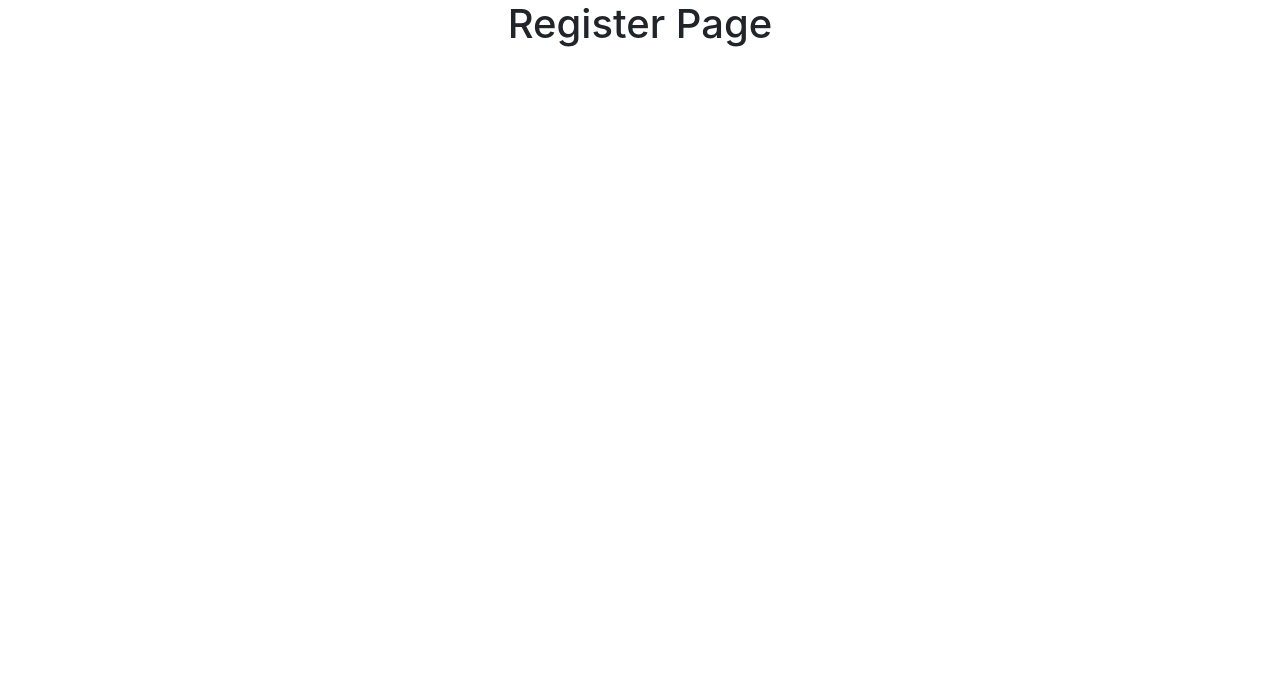
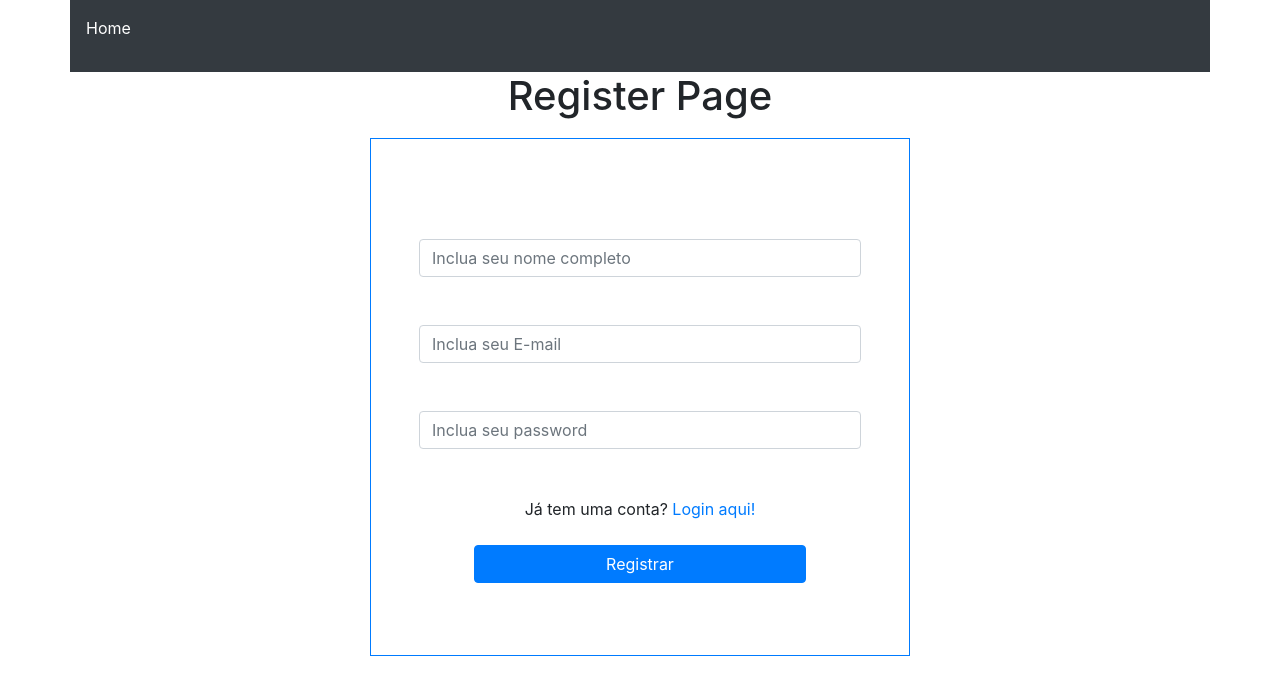
Before and after one commit to NeiTDutra/login_jwt_node_mongodb_vue, a Vue app in the folder frontend/authentication-app-vue/: page /register in a window 1280 px wide. Shown: the top 694 px of the page. Built offline with nearby package versions, Linux system fonts and the light colour scheme.

Commit message:
implementa formulario de cadastro

```diff
--- a/frontend/authentication-app-vue/public/index.html
+++ b/frontend/authentication-app-vue/public/index.html
@@ -11,6 +11,11 @@
     <noscript>
       <strong>We're sorry but <%= htmlWebpackPlugin.options.title %> doesn't work properly without JavaScript enabled. Please enable it to continue.</strong>
     </noscript>
+    <div class="container bg-dark p-3 w-100 text-white">
+      <p>
+        <a class="text-white" href="/">Home</a>
+      </p>
+    </div>
     <div id="app"></div>
     <!-- built files will be auto injected -->
   </body>
--- a/frontend/authentication-app-vue/src/components/auth-components/home/HomeComponent.vue
+++ b/frontend/authentication-app-vue/src/components/auth-components/home/HomeComponent.vue
@@ -2,7 +2,7 @@
     <div class="container text-center">
         <h1>Home Page</h1>
         <p>Welcome to the login with JWT-NODE-VUE-MONGODB sistem...</p>
-        <p>Successfull into access this master page... <strong>explore and have fun!!!</strong></p>
+        <p>Successfull into access this main page... <strong>explore and have fun!!!</strong></p>
         <ul>
             <li>
                 <a href="/login">Login</a>
--- a/frontend/authentication-app-vue/src/components/auth-components/login/LoginComponent.vue
+++ b/frontend/authentication-app-vue/src/components/auth-components/login/LoginComponent.vue
@@ -5,7 +5,7 @@
             <div class="col-lg-6 offset-lg-3 col-sm-10 offset-sm-1">
                 <form
                     class="text-center border border-primary p-5"
-                    style="margin-top:70px; height;auto; padding-top:100px !important;"
+                    style="margin-top:10px; height;auto; padding-top:100px !important;"
                     v-on:submit.prevent="loginSubmitUserForm()"
                 >
                     <input
@@ -14,6 +14,7 @@
                         name="email"
                         id="email"
                         placeholder="Digite seu E-mail"
+                        required
                         v-model="loginForm.email"
                     />
                     <input
@@ -22,6 +23,7 @@
                         name="password"
                         id="password"
                         placeholder="Digite seu Password"
+                        required
                         v-model="loginForm.password"
                     />
                     <p>Não tem uma conta?
--- a/frontend/authentication-app-vue/src/components/auth-components/register/Register.js
+++ b/frontend/authentication-app-vue/src/components/auth-components/register/Register.js
@@ -4,6 +4,18 @@ Description
 export default {
   name: 'RegisterComponent',
   data() {
-    return {};
+    return {
+      registerForm: {
+        name: null,
+        email: null,
+        password: null,
+      },
+    };
+  },
+
+  methods: {
+    registerSubmitUserForm() {},
+
+    async submitRegisterUser() {},
   },
 };
--- a/frontend/authentication-app-vue/src/components/auth-components/register/RegisterComponent.vue
+++ b/frontend/authentication-app-vue/src/components/auth-components/register/RegisterComponent.vue
@@ -1,6 +1,55 @@
 <template>
-    <div class="row justify-content-center">
+    <div class="container text-center">
         <h1>Register Page</h1>
+        <div class="row">
+            <div class="col-lg-6 offset-lg-3 col-sm-10 offset-sm-1">
+                <form
+                    class="text-center border border-primary p-5"
+                    style="margin-top:10px; height:auto; padding-top:100px !important"
+                    v-on:submit.prevent="registerSubmitUserForm()"
+                >
+                    <input
+                        type="text"
+                        id="name"
+                        name="name"
+                        class="form-control mb-5"
+                        placeholder="Inclua seu nome completo"
+                        required
+                        v-model="registerForm.name"
+                    />
+                    <input
+                        type="email"
+                        id="email"
+                        name="email"
+                        class="form-control mb-5"
+                        placeholder="Inclua seu E-mail"
+                        required
+                        v-model="registerForm.email"
+                    />
+                    <input
+                        type="password"
+                        id="password"
+                        name="password"
+                        class="form-control mb-5"
+                        placeholder="Inclua seu password"
+                        required
+                        v-model="registerForm.password"
+                    />
+                    <p>Já tem uma conta?
+                        <router-link
+                            to="/login"
+                        >Login aqui!</router-link>
+                    </p>
+
+                    <center>
+                        <button
+                            @click="submitRegisterUser"
+                            class="btn btn-primary btn-block w-75 my-4"
+                        >Registrar</button>
+                    </center>
+                </form>
+            </div>
+        </div>
     </div>
 </template>
 
```
